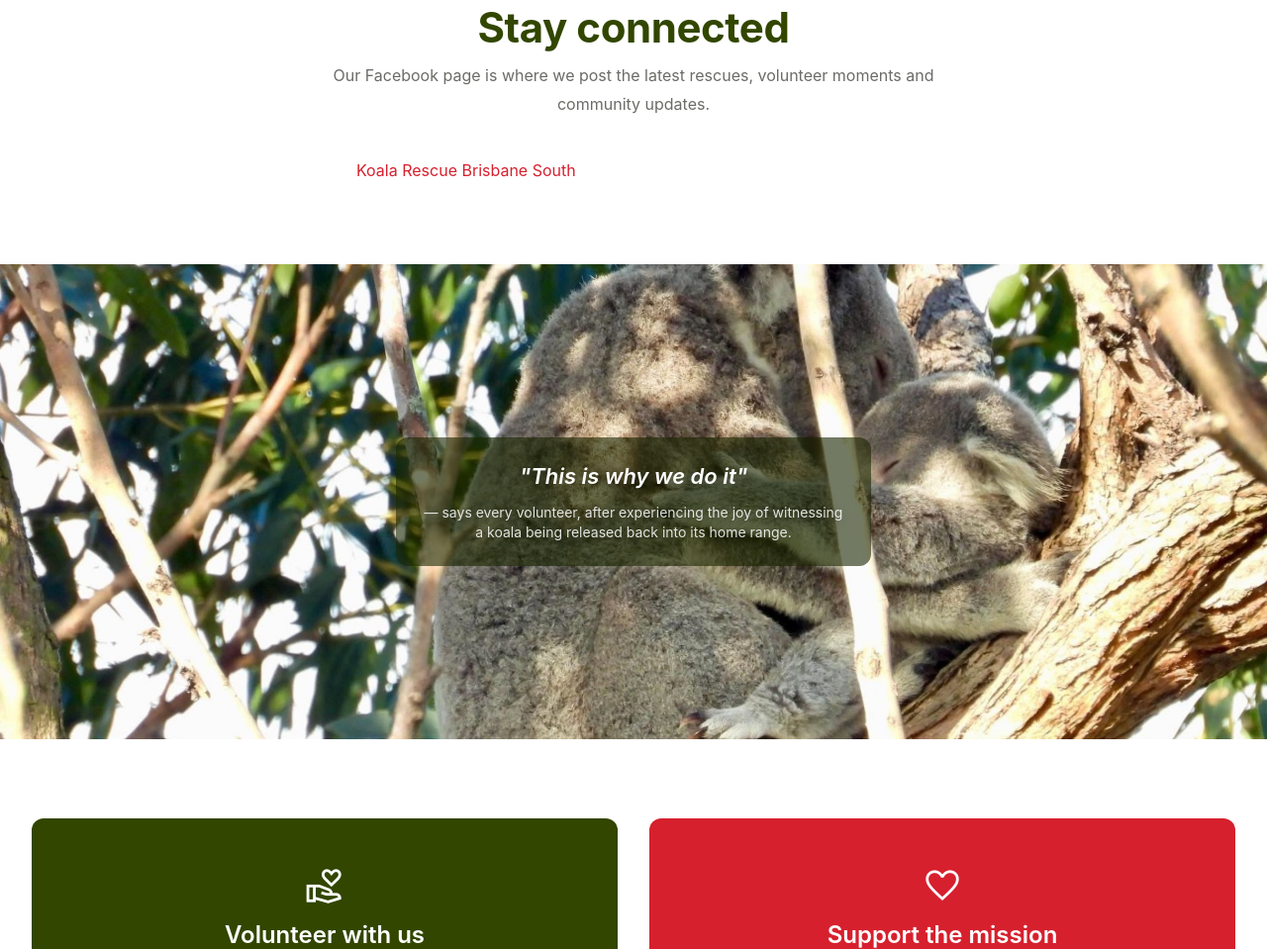
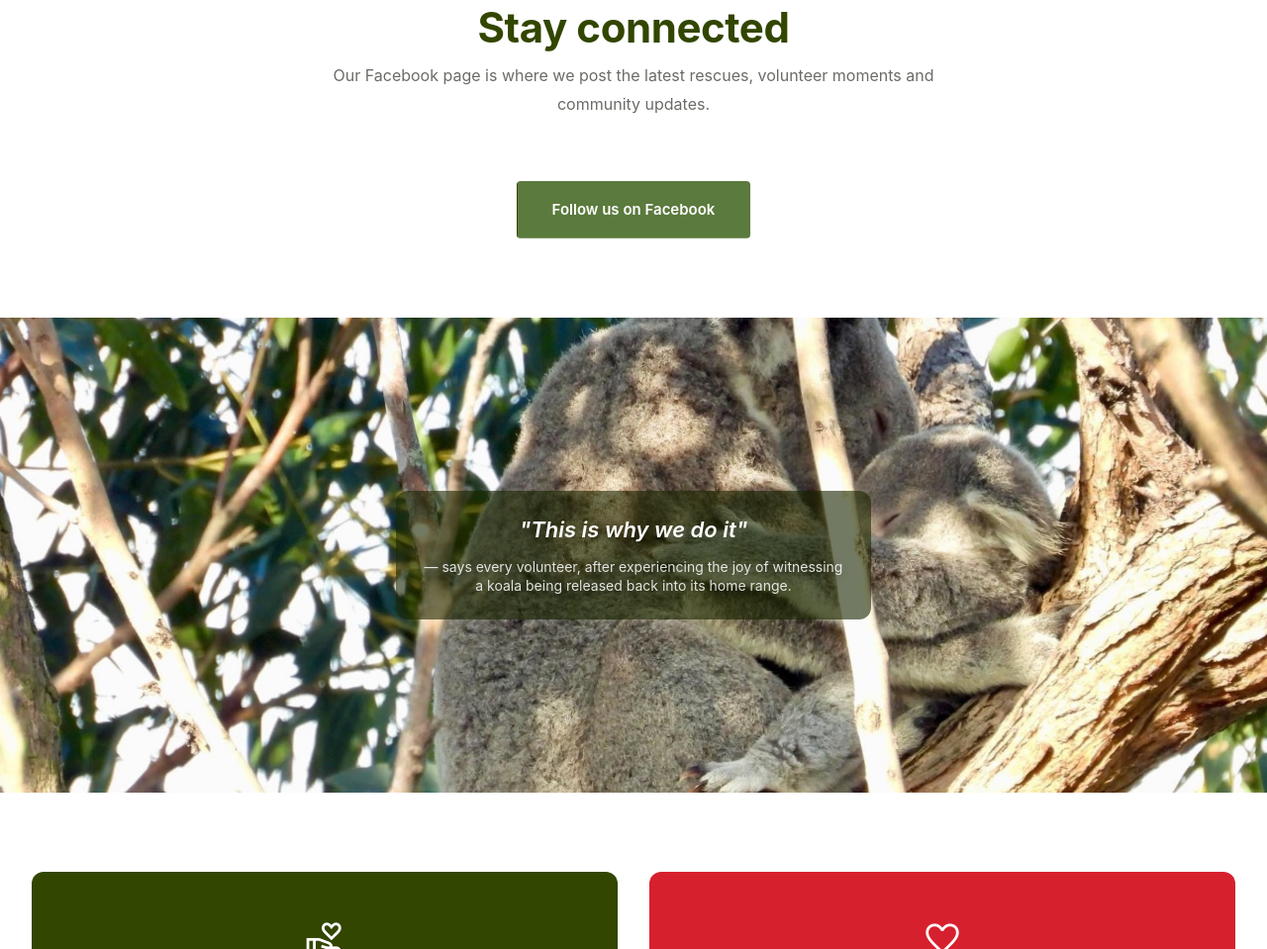
Before and after one commit to kristie-hyperfocus/koala-rescue-site, an Eleventy site: page src/about.njk in a window 1280 px wide. Shown: the part 4014-4973 px from the top of the page at 99% size. Built offline with nearby package versions, Linux system fonts and the light colour scheme; Eleventy itself is replaced by a stand-in of ours; files that its build step writes are made by us from their sources; what csv-parse, node-fetch would draw is missing.

Commit message:
Remove the old Facebook Page Plugin from the About page
Same login-wall limitation as the one replaced on the Home page (shows
only a follow card to logged-out visitors, never the timeline), and
the real post feed already lives on Home now. Swapped the iframe for a
plain "Follow us on Facebook" button instead of duplicating the
Graph API feed on a second page.

Co-Authored-By: Claude Sonnet 5 <noreply@anthropic.com>

```diff
--- a/src/about.njk
+++ b/src/about.njk
@@ -130,14 +130,8 @@ permalink: about.html
     <div class="container">
       <h2 style="text-align: center; margin-bottom: 0.5rem;">Stay connected</h2>
       <p style="text-align: center; color: var(--text-light); max-width: 620px; margin: 0 auto 2.5rem;">Our Facebook page is where we post the latest rescues, volunteer moments and community updates.</p>
-      <div style="max-width: 560px; margin: 0 auto;">
-        <div id="fb-root"></div>
-        <script async defer crossorigin="anonymous" src="https://connect.facebook.net/en_US/sdk.js#xfbml=1&version=v19.0"></script>
-        <div class="fb-page" data-href="https://www.facebook.com/koalarescuebrisbanesouth/" data-tabs="timeline" data-width="560" data-height="600" data-small-header="false" data-adapt-container-width="true" data-hide-cover="false" data-show-facepile="true">
-          <blockquote cite="https://www.facebook.com/koalarescuebrisbanesouth/" class="fb-xfbml-parse-ignore">
-            <a href="https://www.facebook.com/koalarescuebrisbanesouth/">Koala Rescue Brisbane South</a>
-          </blockquote>
-        </div>
+      <div style="text-align: center;">
+        <a href="https://www.facebook.com/koalarescuebrisbanesouth/" target="_blank" rel="noopener" class="btn">Follow us on Facebook</a>
       </div>
     </div>
   </section>
```
